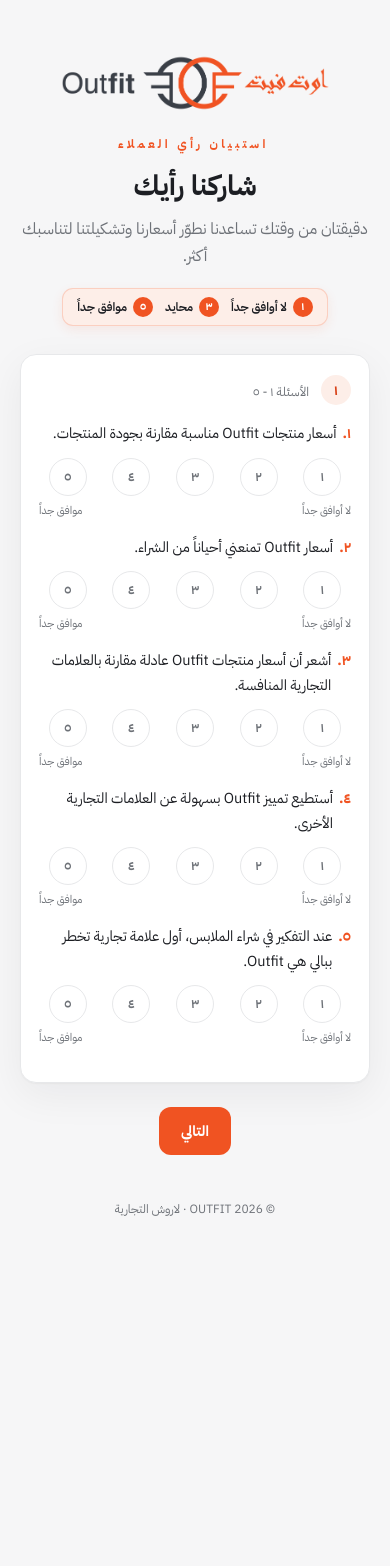
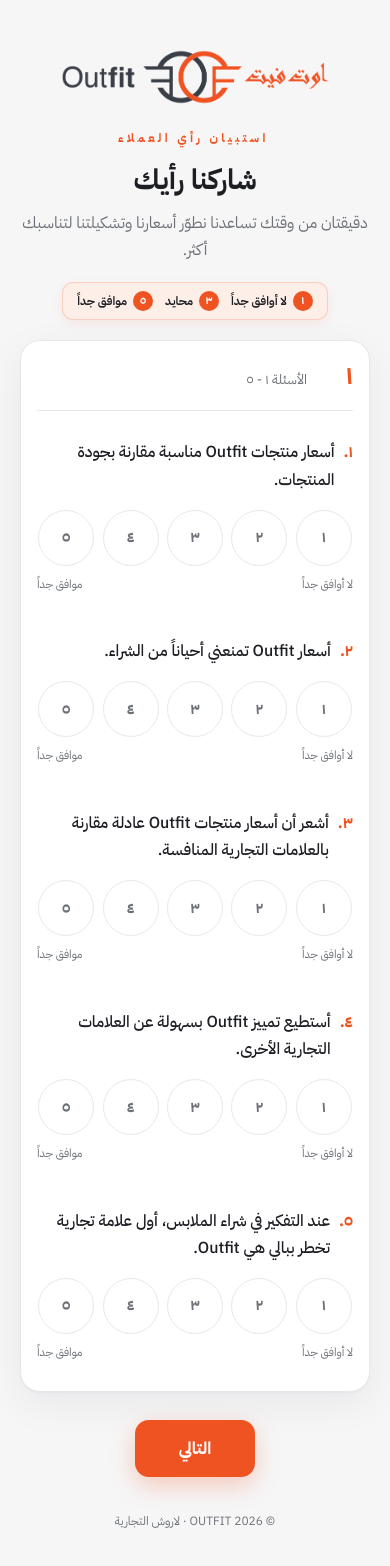
Before and after one commit to Swag2026/survey-laorcore, a React (Vite) app in the folder outfit-survey-react/: page / in a window 390 px wide. Shown: the top 1566 px of the page. Before the commit the page ends 1299 px from the top, so only its background shows below. Built offline with nearby package versions, Linux system fonts and the light colour scheme.

Commit message:
Add files via upload

```diff
--- a/outfit-survey-react/src/index.css
+++ b/outfit-survey-react/src/index.css
@@ -33,9 +33,11 @@
 .survey-page{padding-bottom:60px}
 .survey-page .wrap{max-width:720px;margin:0 auto;padding:0 20px}
 
+/* Brand banner (logo) */
 .survey-page .brand-banner{background:transparent;padding:6px 0 0;margin-bottom:14px;cursor:default;user-select:none}
 .survey-page .brand-banner img{width:min(340px,82%);height:auto;display:block;margin:0 auto}
 
+/* Scale bar (rating legend) */
 .survey-page .scale-bar{
   display:inline-flex;flex-wrap:wrap;align-items:center;justify-content:center;gap:6px 12px;
   margin:18px auto 0;background:var(--brand-tint);border:1px solid rgba(240,83,34,.20);
@@ -50,6 +52,7 @@
 .survey-page .scale-bar .s-sep{width:1px;height:13px;background:rgba(240,83,34,.28)}
 @media (max-width:480px){ .survey-page .scale-bar .s-sep{display:none} }
 
+/* Hero */
 .survey-page .hero{text-align:center;padding:44px 0 28px}
 .survey-page .hero .eyebrow{
   display:inline-block;font-size:12px;letter-spacing:.28em;font-weight:700;
@@ -61,94 +64,158 @@
 }
 .survey-page .hero p{color:var(--muted);max-width:460px;margin:0 auto;font-size:16px}
 
+/* Section card */
+.survey-page .section{
+  background:var(--card);border:1px solid var(--line);
+  border-radius:20px;padding:26px 24px 8px;margin-bottom:20px;
+  box-shadow:var(--shadow);
+}
+.survey-page .section-head{
+  display:flex;align-items:baseline;gap:12px;
+  padding-bottom:18px;margin-bottom:6px;border-bottom:1px solid var(--line);
+}
+.survey-page .section-num{
+  font-family:'IBM Plex Sans Arabic',sans-serif;font-weight:900;
+  font-size:26px;color:var(--brand);line-height:1;min-width:34px;
+}
+.survey-page .section-title{font-family:'IBM Plex Sans Arabic',sans-serif;font-weight:700;font-size:20px;color:var(--ink)}
+.survey-page .section-sub{font-size:13.5px;color:var(--muted);margin-top:3px;font-weight:400}
+
+/* Question */
+.survey-page .q{padding:22px 0;border-bottom:1px solid var(--line)}
+.survey-page .q:last-child{border-bottom:none}
+.survey-page .q-text{font-size:16px;font-weight:500;color:var(--ink);margin-bottom:16px;display:flex;gap:9px}
+.survey-page .q-text .qn{color:var(--brand);font-weight:700;font-family:'IBM Plex Sans Arabic',sans-serif}
+.survey-page .q-text .opt{color:var(--muted);font-size:13px;font-weight:400}
+
+/* Likert scale */
+.survey-page .likert{display:flex;justify-content:space-between;gap:6px}
+.survey-page .likert label{flex:1;cursor:pointer;text-align:center;position:relative}
+.survey-page .likert input{position:absolute;opacity:0;width:0;height:0}
+.survey-page .node{
+  display:flex;align-items:center;justify-content:center;
+  width:100%;aspect-ratio:1/1;max-width:56px;margin:0 auto;
+  border:1.5px solid var(--line);border-radius:50%;
+  font-family:'IBM Plex Sans Arabic',sans-serif;font-weight:700;font-size:17px;
+  color:var(--muted);background:#fff;
+  transition:transform .15s ease, background .2s, color .2s, border-color .2s, box-shadow .2s;
+}
+.survey-page .likert label:hover .node{border-color:var(--brand);color:var(--brand-dark)}
+.survey-page .likert input:checked + .node{
+  background:var(--brand);color:#fff;border-color:var(--brand);
+  box-shadow:0 0 0 4px var(--brand-soft);
+  transform:scale(1.07);
+}
+.survey-page .likert input:focus-visible + .node{outline:3px solid var(--brand-2);outline-offset:2px}
+.survey-page .anchors{display:flex;justify-content:space-between;margin-top:9px;font-size:11.5px;color:var(--muted)}
+
+/* Textarea */
+.survey-page textarea{
+  width:100%;min-height:96px;resize:vertical;
+  font-family:inherit;font-size:15px;color:var(--ink);
+  border:1.5px solid var(--line);border-radius:14px;
+  padding:13px 15px;background:#FCFCFD;line-height:1.7;
+  transition:border-color .2s, box-shadow .2s;
+}
+.survey-page textarea:focus{outline:none;border-color:var(--brand);box-shadow:0 0 0 3px var(--brand-soft);background:#fff}
+
+/* Choice options */
+.survey-page .choices{display:flex;flex-direction:column;gap:9px}
+.survey-page .choice{
+  display:flex;align-items:center;gap:12px;cursor:pointer;
+  border:1.5px solid var(--line);border-radius:13px;
+  padding:13px 16px;transition:border-color .18s, background .18s;
+}
+.survey-page .choice:hover{border-color:var(--brand)}
+.survey-page .choice input{position:absolute;opacity:0;width:0;height:0}
+.survey-page .radio{
+  width:20px;height:20px;border-radius:50%;border:2px solid var(--silver);
+  flex-shrink:0;position:relative;transition:border-color .18s;
+}
+.survey-page .choice input:checked ~ .radio{border-color:var(--brand)}
+.survey-page .choice input:checked ~ .radio::after{content:"";position:absolute;inset:3px;border-radius:50%;background:var(--brand)}
+.survey-page .choice input:checked ~ .ctext{color:var(--ink);font-weight:700}
+.survey-page .choice:has(input:checked){border-color:var(--brand);background:var(--brand-tint)}
+.survey-page .choice input:focus-visible ~ .radio{outline:3px solid var(--brand-2);outline-offset:2px}
+.survey-page .ctext{font-size:15px;color:var(--ink)}
+
+/* Error state */
+.survey-page .q.error .q-text{color:var(--danger)}
+.survey-page .q.error .node{border-color:var(--danger)}
+.survey-page .err-msg{display:none;color:var(--danger);font-size:13px;font-weight:600;margin-top:10px;align-items:center;gap:6px}
+.survey-page .q.error .err-msg{display:flex}
+
+/* Submit */
+.survey-page .submit-zone{text-align:center;padding:8px 0 20px}
+.survey-page .btn{
+  font-family:'IBM Plex Sans Arabic',sans-serif;font-weight:700;font-size:17px;
+  border:none;cursor:pointer;border-radius:14px;
+  padding:16px 44px;transition:transform .15s, box-shadow .2s, background .2s;
+}
+.survey-page .btn-primary{background:var(--brand);color:#fff;box-shadow:0 8px 24px rgba(240,83,34,.28)}
+.survey-page .btn-primary:hover{transform:translateY(-2px);background:var(--brand-dark);box-shadow:0 12px 30px rgba(240,83,34,.34)}
+.survey-page .btn-primary:active{transform:translateY(0)}
+.survey-page .btn-primary:disabled{opacity:.6;cursor:default;transform:none}
+.survey-page .btn-ghost{background:#fff;color:var(--ink);border:1.5px solid var(--line);font-size:15px;padding:12px 26px}
+.survey-page .btn-ghost:hover{border-color:var(--brand)}
+.survey-page .submit-note{font-size:12.5px;color:var(--muted);margin-top:14px;display:flex;align-items:center;justify-content:center;gap:6px}
+.survey-page .submit-note svg{width:14px;height:14px;stroke:var(--brand);fill:none;stroke-width:2}
+
+/* Thank you */
+.survey-page .thanks{display:none;text-align:center;padding:70px 24px;max-width:520px;margin:0 auto}
+.survey-page .thanks.show{display:block;animation:pop .5s cubic-bezier(.2,.8,.2,1)}
+@keyframes pop{from{opacity:0;transform:scale(.94)}to{opacity:1;transform:scale(1)}}
+.survey-page .thanks .mark{width:78px;height:78px;margin:0 auto 24px;border-radius:50%;background:var(--brand-soft);display:flex;align-items:center;justify-content:center}
+.survey-page .thanks .mark svg{width:38px;height:38px;stroke:var(--brand);fill:none;stroke-width:2.4}
+.survey-page .thanks h2{font-family:'IBM Plex Sans Arabic',sans-serif;font-weight:800;font-size:30px;color:var(--ink);margin-bottom:12px}
+.survey-page .thanks p{color:var(--muted);font-size:16px;margin-bottom:26px}
+.survey-page .thanks .actions{display:flex;gap:10px;justify-content:center;flex-wrap:wrap}
+
+/* Admin (kiosk) panel — local response counter, opened by clicking the logo 5x */
+.survey-page .admin{display:none;position:fixed;inset:0;z-index:100;background:rgba(23,24,28,.55);backdrop-filter:blur(4px);align-items:center;justify-content:center;padding:20px}
+.survey-page .admin.show{display:flex}
+.survey-page .admin-card{background:#fff;border-radius:20px;padding:28px;max-width:400px;width:100%;box-shadow:0 24px 60px rgba(0,0,0,.3);text-align:center}
+.survey-page .admin-card h3{font-family:'IBM Plex Sans Arabic',sans-serif;font-weight:800;color:var(--ink);font-size:22px;margin-bottom:6px}
+.survey-page .admin-count{font-family:'IBM Plex Sans Arabic',sans-serif;font-weight:900;font-size:52px;color:var(--brand);line-height:1;margin:14px 0}
+.survey-page .admin-count span{font-size:15px;color:var(--muted);font-weight:500;display:block;margin-top:4px}
+.survey-page .admin-card .actions{display:flex;flex-direction:column;gap:10px;margin-top:22px}
+.survey-page .btn-danger{background:#fff;color:var(--danger);border:1.5px solid #EBD3CC;font-size:14px;padding:11px}
+.survey-page .btn-danger:hover{background:#FCF3F0}
+.survey-page .admin-hint{font-size:11.5px;color:var(--muted);margin-top:16px}
+
+.survey-page footer{text-align:center;color:var(--muted);font-size:12px;padding:10px 20px 0}
+
+@media (max-width:480px){
+  .survey-page .section{padding:22px 16px 6px}
+  .survey-page .node{font-size:15px}
+  .survey-page .hero{padding:38px 0 20px}
+}
+
+/* Pagination */
 .survey-page .page{display:none}
-.survey-page .page.active{display:block;animation:cardPop .4s ease both}
-@keyframes cardPop{0%{opacity:0;transform:translateY(8px)}100%{opacity:1;transform:translateY(0)}}
+.survey-page .page.active{display:block}
+.survey-page .page-actions{display:flex;gap:10px;justify-content:center;padding:8px 0 24px}
+.survey-page .page-actions .btn{flex:0 1 auto}
 
-.survey-page .section{
-  background:var(--card);border:1px solid var(--line);border-radius:16px;
-  padding:20px 18px;margin-bottom:16px;box-shadow:var(--shadow);
+/* Discount code (page 4) */
+.survey-page .coupon-card{display:flex;justify-content:center;margin:4px auto 8px;user-select:none;animation:cardPop .55s cubic-bezier(.2,.8,.2,1) .15s both}
+@keyframes cardPop{
+  0%{opacity:0;transform:scale(.85) translateY(10px)}
+  100%{opacity:1;transform:scale(1) translateY(0)}
 }
-.survey-page .section-head{display:flex;align-items:center;gap:12px;margin-bottom:16px}
-.survey-page .section-num{
-  width:30px;height:30px;border-radius:50%;background:var(--brand-tint);color:var(--brand-dark);
-  display:flex;align-items:center;justify-content:center;font-weight:700;font-size:14px;flex-shrink:0;
+.survey-page .hanger-icon{transform-box:fill-box;transform-origin:center;animation:hangerSwing 2.6s ease-in-out infinite}
+@keyframes hangerSwing{
+  0%,100%{transform:rotate(-4deg)}
+  50%{transform:rotate(4deg)}
 }
-.survey-page .section-title{font-weight:700;font-size:17px}
-.survey-page .section-sub{font-size:12.5px;color:var(--muted);margin-top:2px}
-
-.survey-page .q{padding:14px 0;border-top:1px solid var(--line)}
-.survey-page .q:first-of-type{border-top:none;padding-top:0}
-.survey-page .q.error{background:#FDEEEC;border-radius:10px;padding-inline:10px;margin-inline:-10px}
-.survey-page .q-text{font-size:14.5px;margin-bottom:12px;display:flex;gap:6px}
-.survey-page .q-text .qn{color:var(--brand);font-weight:700;flex-shrink:0}
-.survey-page .q-text .opt{color:var(--muted);font-size:12.5px}
-
-.survey-page .likert{display:flex;justify-content:space-between;gap:6px;margin-bottom:6px}
-.survey-page .likert label{flex:1;display:flex;justify-content:center;cursor:pointer}
-.survey-page .likert input{position:absolute;opacity:0;width:0;height:0}
-.survey-page .likert .node{
-  width:38px;height:38px;border-radius:50%;border:1.5px solid var(--line);
-  display:flex;align-items:center;justify-content:center;font-weight:600;font-size:13px;
-  color:var(--muted);transition:.15s;
+.survey-page .code-pill{animation:dashMarch 1.1s linear infinite}
+@keyframes dashMarch{ to{stroke-dashoffset:-20} }
+.survey-page .discount-box .btn-primary{animation:btnPulse 1.8s ease-in-out infinite}
+@keyframes btnPulse{
+  0%,100%{box-shadow:0 0 0 0 rgba(240,83,34,.35)}
+  50%{box-shadow:0 0 0 8px rgba(240,83,34,0)}
 }
-.survey-page .likert input:checked + .node{background:var(--brand);border-color:var(--brand);color:#fff}
-.survey-page .anchors{display:flex;justify-content:space-between;font-size:11px;color:var(--muted)}
-.survey-page .err-msg{display:none;color:var(--danger);font-size:12.5px;margin-top:8px}
-.survey-page .q.error .err-msg{display:block}
-
-.survey-page textarea{
-  width:100%;border:1.5px solid var(--line);border-radius:10px;padding:11px 13px;
-  font-family:inherit;font-size:14px;min-height:80px;resize:vertical;
-}
-.survey-page textarea:focus{outline:none;border-color:var(--brand)}
-
-.survey-page .choices{display:flex;flex-direction:column;gap:8px}
-.survey-page .choice{display:flex;align-items:center;gap:10px;cursor:pointer;padding:4px 0}
-.survey-page .choice input{position:absolute;opacity:0;width:0;height:0}
-.survey-page .radio{width:19px;height:19px;border-radius:50%;border:1.5px solid var(--line);flex-shrink:0;position:relative}
-.survey-page .choice input:checked + .radio{border-color:var(--brand)}
-.survey-page .choice input:checked + .radio::after{
-  content:"";position:absolute;inset:3px;border-radius:50%;background:var(--brand);
-}
-.survey-page .ctext{font-size:14px}
-
-.survey-page .btn{font-weight:700;border:none;cursor:pointer;border-radius:12px;padding:13px 22px;font-size:14.5px;font-family:inherit}
-.survey-page .btn-primary{background:var(--brand);color:#fff}
-.survey-page .btn-primary:hover{background:var(--brand-dark)}
-.survey-page .btn-primary:disabled{opacity:.6;cursor:default}
-.survey-page .btn-ghost{background:#fff;border:1.5px solid var(--line);color:var(--ink)}
-.survey-page .page-actions{display:flex;gap:10px;justify-content:center;padding:8px 0 24px}
-
-.survey-page .submit-zone{text-align:center;padding-top:6px}
-.survey-page .submit-note{
-  display:flex;align-items:center;justify-content:center;gap:6px;
-  font-size:12px;color:var(--muted);margin-top:12px;
-}
-.survey-page .submit-note svg{width:14px;height:14px;fill:none;stroke:var(--muted);stroke-width:1.6}
-
-.survey-page footer{text-align:center;color:var(--muted);font-size:12px;padding:20px 0}
-
-.survey-page .thanks{display:none;text-align:center;max-width:440px;margin:60px auto;padding:0 18px}
-.survey-page .thanks.show{display:block}
-.survey-page .thanks .mark{
-  width:64px;height:64px;border-radius:50%;background:var(--brand-tint);color:var(--brand);
-  display:flex;align-items:center;justify-content:center;margin:0 auto 18px;
-}
-.survey-page .thanks .mark svg{width:30px;height:30px;fill:none;stroke:currentColor;stroke-width:2.4}
-.survey-page .thanks h2{font-size:22px;margin-bottom:10px}
-.survey-page .thanks p{color:var(--muted);font-size:14.5px;margin-bottom:24px}
-.survey-page .thanks .actions{display:flex;flex-direction:column;gap:10px;margin-top:8px}
-
-.survey-page .coupon-card{display:flex;justify-content:center;margin:4px auto 8px;user-select:none;animation:cardPop2 .55s cubic-bezier(.2,.8,.2,1) .15s both}
-@keyframes cardPop2{0%{opacity:0;transform:scale(.85) translateY(10px)}100%{opacity:1;transform:scale(1) translateY(0)}}
-.survey-page .hanger-icon{transform-box:fill-box;transform-origin:center;animation:hangerSwing 2.6s ease-in-out infinite}
-@keyframes hangerSwing{0%,100%{transform:rotate(-4deg)}50%{transform:rotate(4deg)}}
-.survey-page .code-pill{animation:dashMarch 1.1s linear infinite}
-@keyframes dashMarch{to{stroke-dashoffset:-20}}
 .survey-page .discount-box{margin:0 auto 26px;max-width:340px;text-align:center}
-.survey-page .discount-box .btn-primary{animation:btnPulse 1.8s ease-in-out infinite}
-@keyframes btnPulse{0%,100%{box-shadow:0 0 0 0 rgba(240,83,34,.35)}50%{box-shadow:0 0 0 8px rgba(240,83,34,0)}}
 
 @media (prefers-reduced-motion:reduce){.survey-page *{animation:none!important;transition:none!important;scroll-behavior:auto}}
 
```
Also changed, not shown: outfit-survey-react/src/pages/SurveyPage.jsx (+107 -2 lines).
